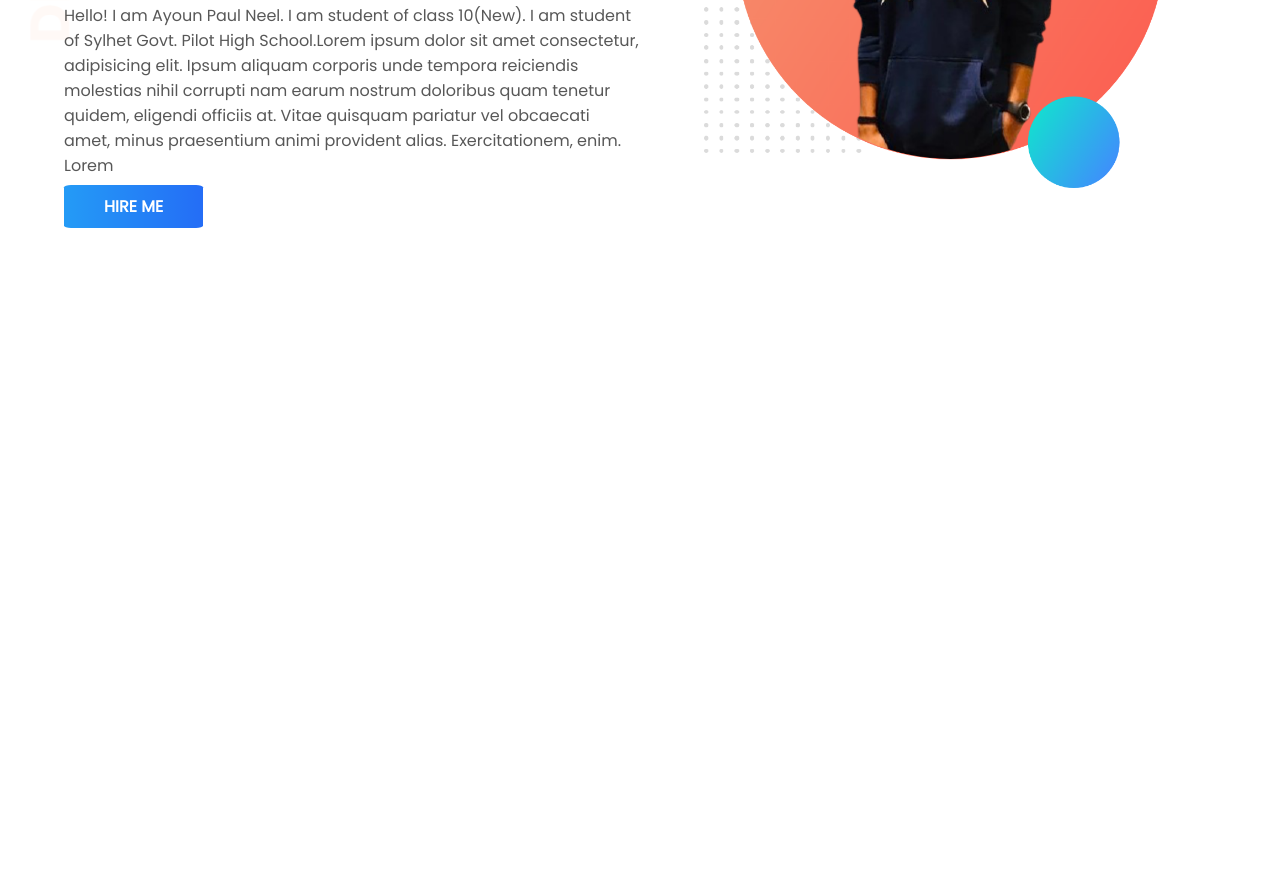
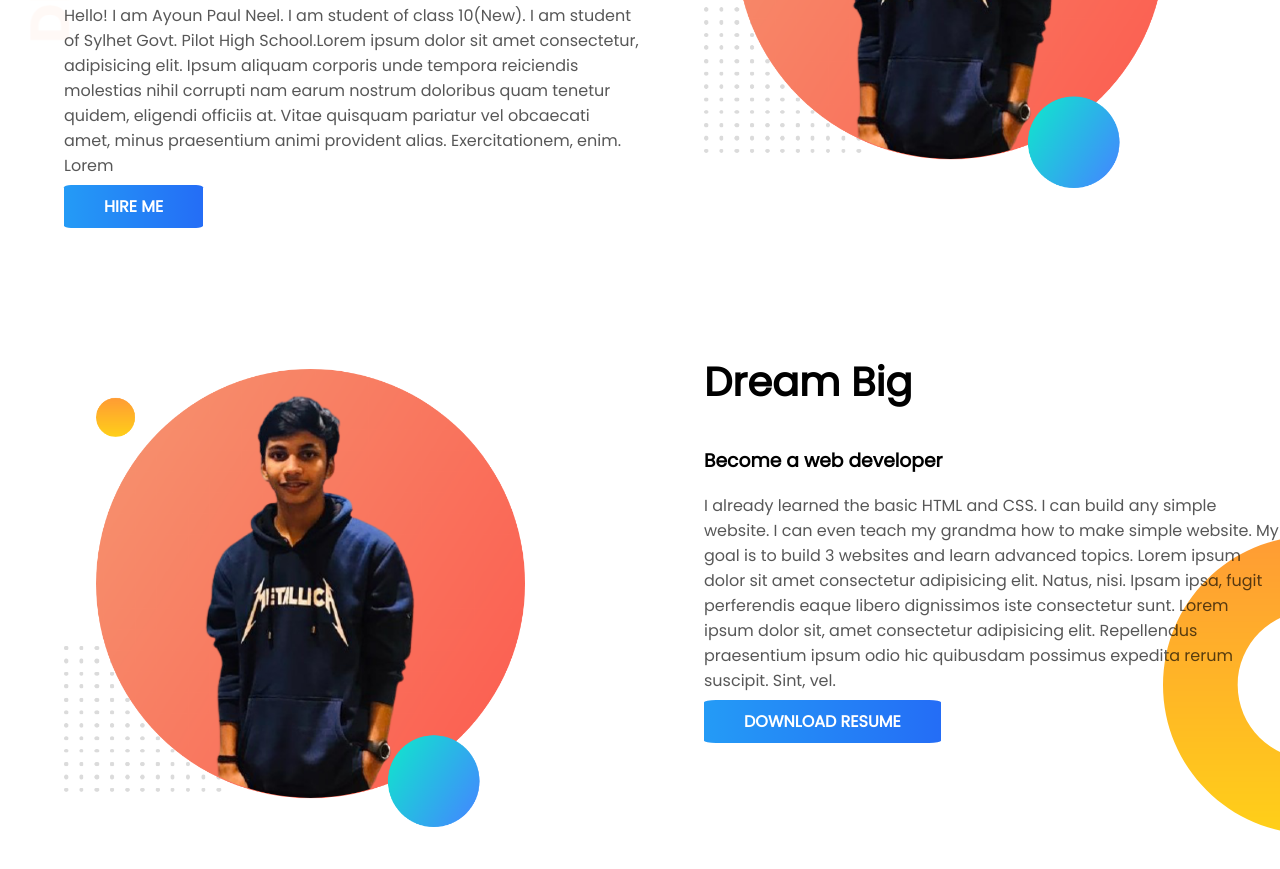
Before and after one commit to neel123go/developer-portfolio, a plain HTML site: page index.html in a window 1280 px wide. Shown: the part 319-1188 px from the top of the page. Before the commit the page ends 800 px from the top, so only its background shows below. Drawn offline with Linux system fonts and the light colour scheme; a web font is replaced by a local one.

Commit message:
Second section added

```diff
--- a/index.html
+++ b/index.html
@@ -34,7 +34,21 @@
         </div>
     </section>
 
-
+    <section class="dream-big">
+        <div class="half-width">
+            <img src="images/neel-bg.png" alt="">
+        </div>
+        <div class="half-width">
+            <h2>Dream Big</h2>
+            <h3>Become a web developer</h3>
+            <p>I already learned the basic HTML and CSS. I can build any simple website. I can even teach my grandma how
+                to make simple website. My goal is to build 3 websites and learn advanced topics. Lorem ipsum dolor sit
+                amet consectetur adipisicing elit. Natus, nisi. Ipsam ipsa, fugit perferendis eaque libero dignissimos
+                iste consectetur sunt. Lorem ipsum dolor sit, amet consectetur adipisicing elit. Repellendus praesentium
+                ipsum odio hic quibusdam possimus expedita rerum suscipit. Sint, vel.</p>
+            <a class="link-button" target="_blank" href="https://github.com/neel123go">DOWNLOAD RESUME</a>
+        </div>
+    </section>
 </body>
 
 </html>
--- a/style.css
+++ b/style.css
@@ -35,3 +35,12 @@ section p{
     background-image: url(images/top-banner.png);
     background-repeat: no-repeat;
 }
+.dream-big{
+    background-image: url(images/dream-bg.png);
+    background-repeat: no-repeat;
+    background-position: right;
+    background-position-y: bottom;
+}
+.dream-big h2{
+    font-size: 40px;
+}
```
